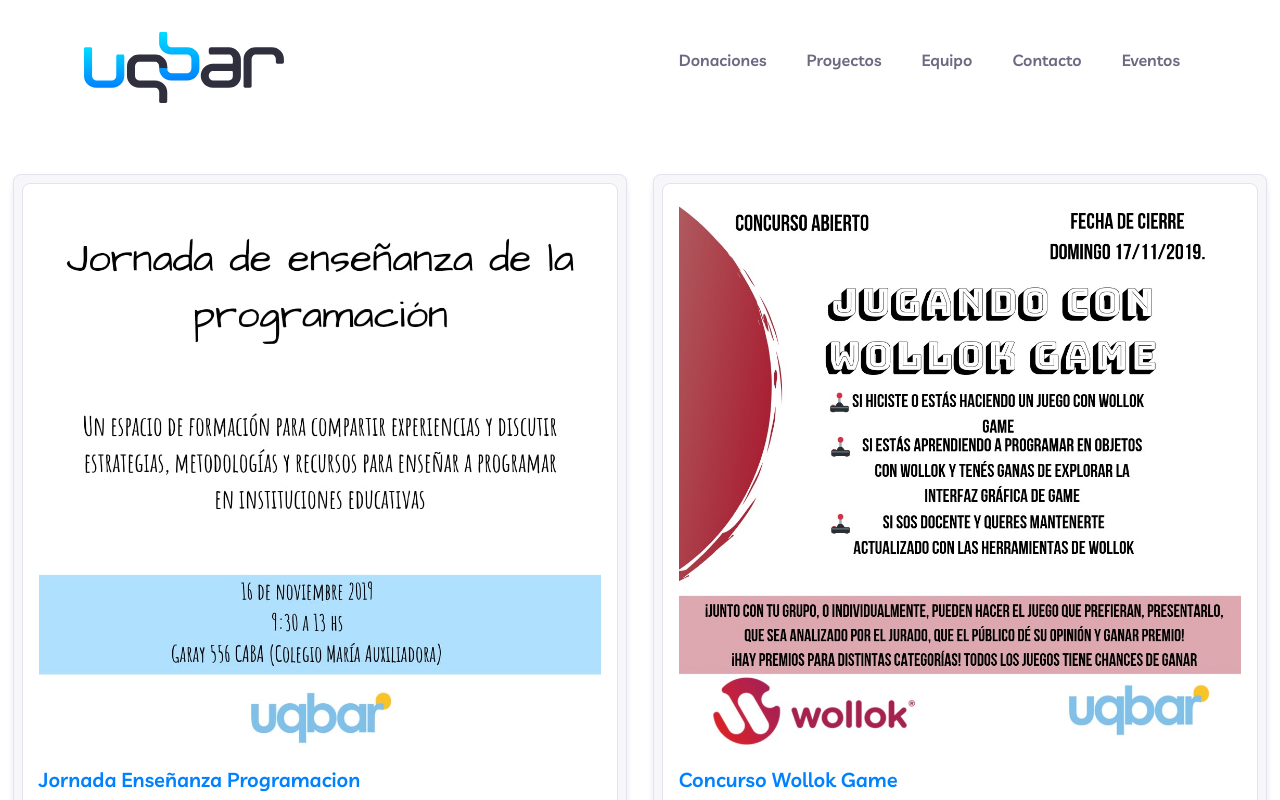
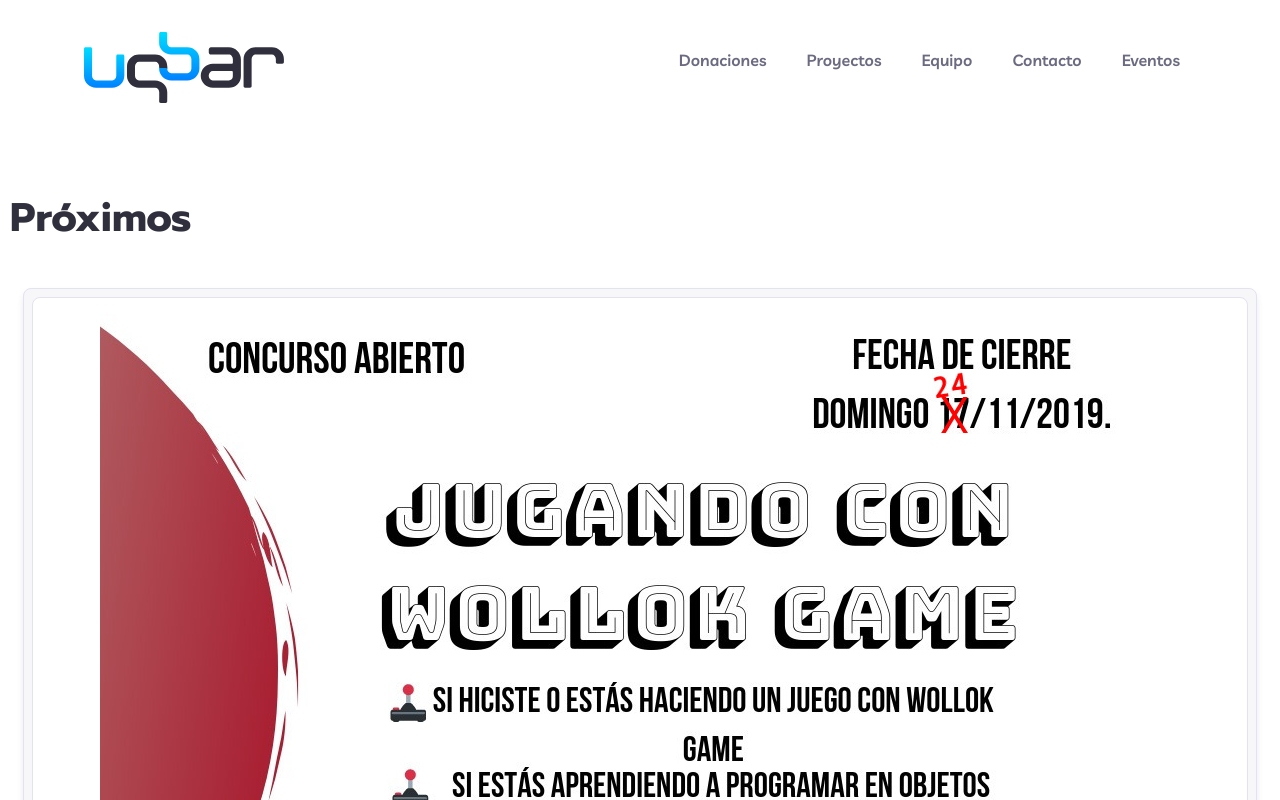
Before and after one commit to uqbar-project/uqbar-landing, a React (Create React App) app: page /eventos in a window 1280 px wide. Shown: the top 800 px of the page. Built offline with nearby package versions, Linux system fonts and the light colour scheme.

Commit message:
Actualizo eventos

```diff
--- a/src/components/eventos/Index.js
+++ b/src/components/eventos/Index.js
@@ -7,6 +7,16 @@
 export default function Eventos() {
   return (
     <div className={styles["eventos"]} id="Eventos">
+      <h2>Próximos</h2>
+      <div className={styles["eventosListado"]}>
+        <UqbarCard
+          link="https://docs.google.com/document/d/1hIyF7JHVLJ2u-a69tJRH5YfxPIdaiMDav3tCArkX-qc/view"
+          projectLogo={concursoWollokGame}
+          projectName="Concurso Wollok Game"
+          projectDescription="Si hiciste o estás haciendo un juego con Wollok Game, si estás aprendiendo a programar en objetos con Wollok y tenés ganas de explorar la interfaz gráfica de Game, si sos docente y queres mantenerte actualizado con las herramientas de Wollok, ¡este concurso es para vos! Junto con tu grupo, o individualmente, pueden hacer el juego que prefieran, presentarlo, que sea analizado por el jurado, que el público dé su opinión y ganar premios."
+        />
+      </div>
+      <h2>Pasados</h2>
       <div className={styles["eventosListado"]}>
         <UqbarCard
           link="https://docs.google.com/document/d/1rJdrULtkcoLSuSzcp98ishrMS_04xPBdVW0Gyp3llno/edit"
@@ -14,12 +24,6 @@
           projectName="Jornada Enseñanza Programacion"
           projectDescription="Un espacio de formación para compartir experiencias y discutir estrategias, metodologías y recursos para enseñar a programar en instituciones educativas."
         />
-        <UqbarCard
-          link="https://docs.google.com/document/d/1hIyF7JHVLJ2u-a69tJRH5YfxPIdaiMDav3tCArkX-qc/view"
-          projectLogo={concursoWollokGame}
-          projectName="Concurso Wollok Game"
-          projectDescription="Si hiciste o estás haciendo un juego con Wollok Game, si estás aprendiendo a programar en objetos con Wollok y tenés ganas de explorar la interfaz gráfica de Game, si sos docente y queres mantenerte actualizado con las herramientas de Wollok, ¡este concurso es para vos! Junto con tu grupo, o individualmente, pueden hacer el juego que prefieran, presentarlo, que sea analizado por el jurado, que el público dé su opinión y ganar premios."
-        />
       </div>
     </div>
   );
--- a/src/components/eventos/Index.module.css
+++ b/src/components/eventos/Index.module.css
@@ -1,4 +1,6 @@
 .eventos {
+  margin-left: 1rem;
+  margin-right: 1rem;
   padding: 2rem 0;
 }
 .eventosListado {
```
Also changed, not shown: src/components/eventos/concurso-wollok-game.jpg.
